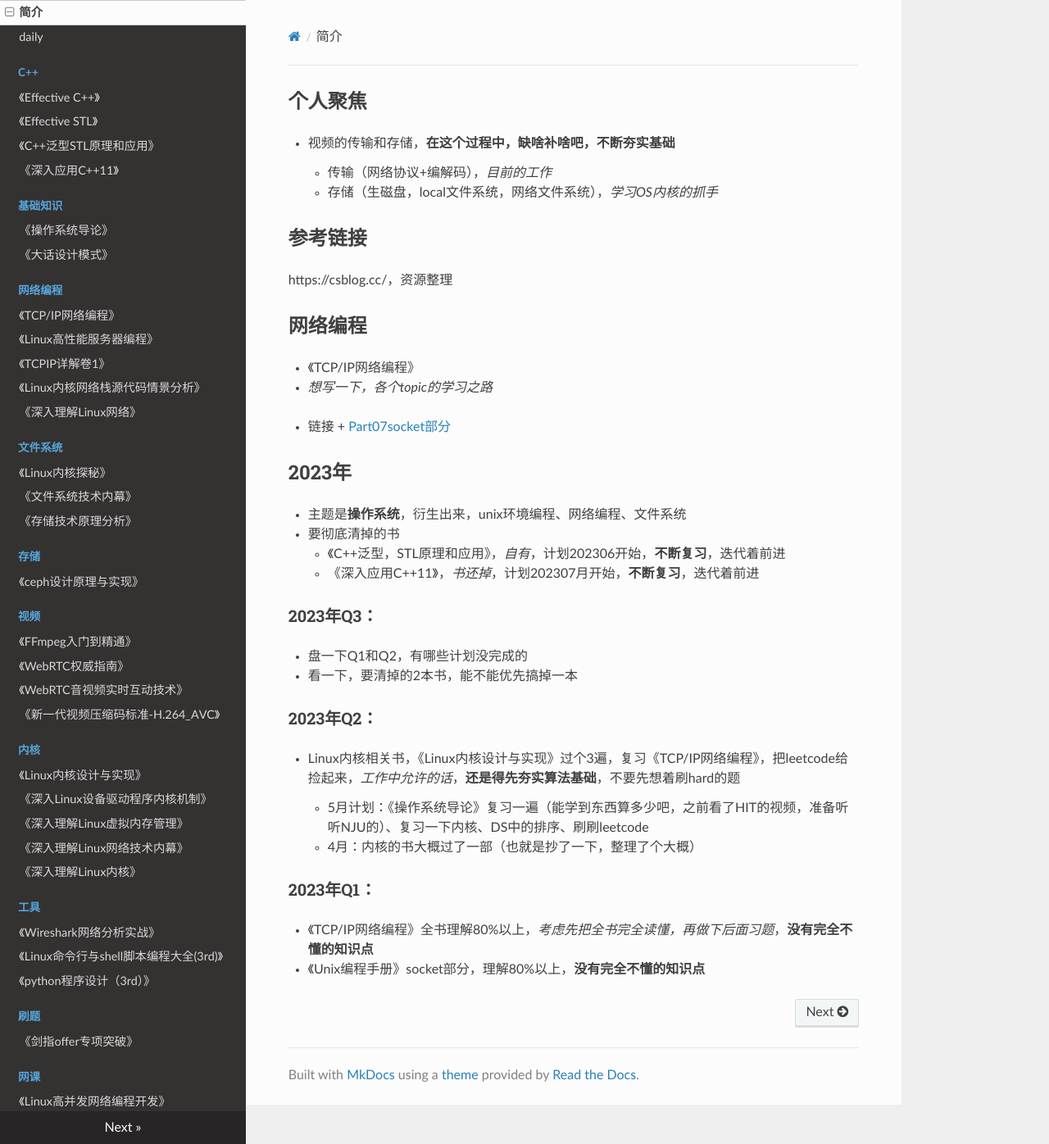
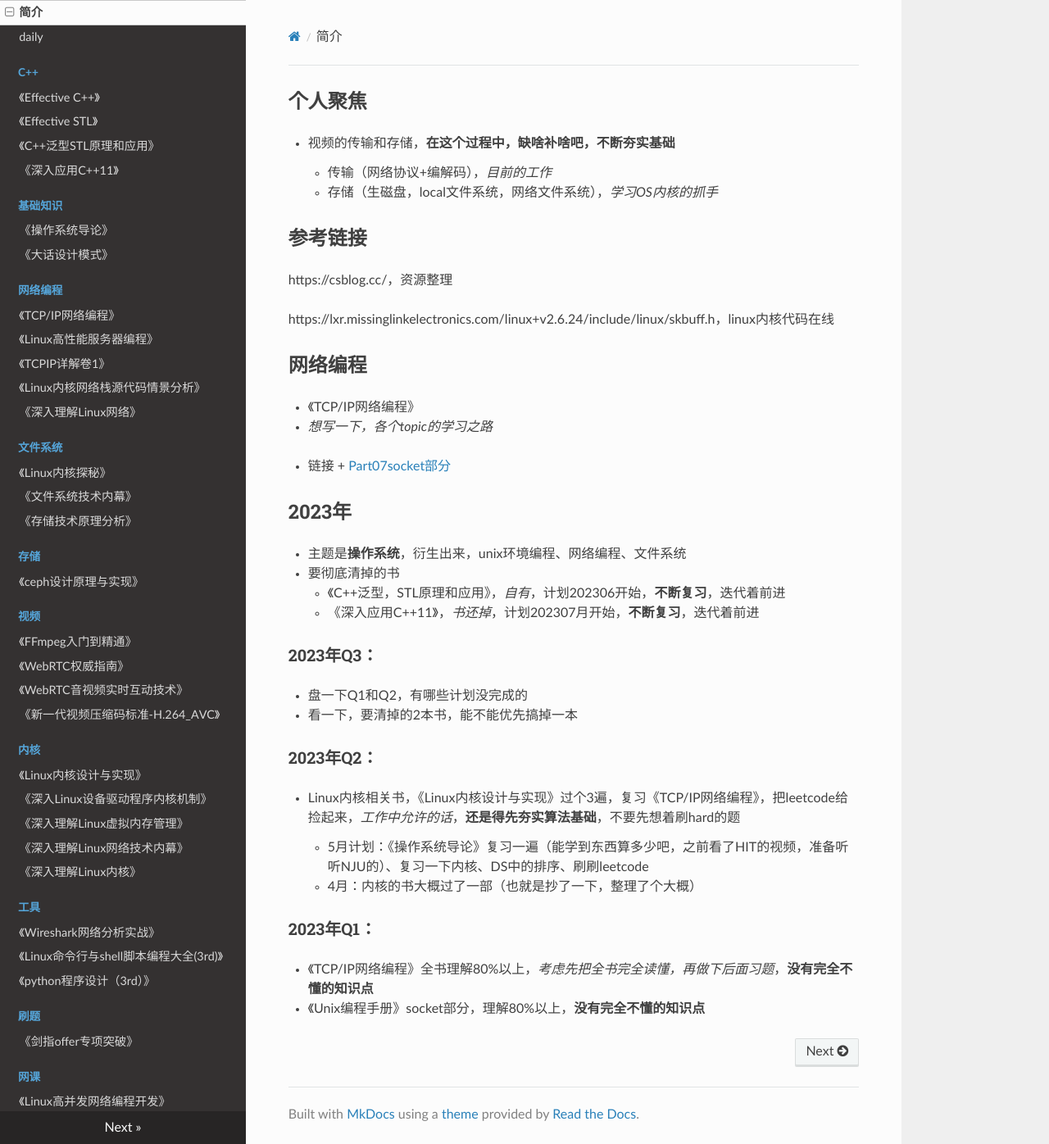
Before and after one commit to wolflion/booknotes, an MkDocs documentation site: the page built from docs/index.md, in a window 1280 px wide and 1396 px high. Shown: the whole window at 82% size. Built offline with MkDocs 1.6.1, drawn with Linux system fonts in a browser that asks for light colours; nearby versions of some CDN libraries; some of the changed lines change nothing that is shown.

Commit message:
Update index.md

```diff
--- a/docs/index.md
+++ b/docs/index.md
@@ -7,6 +7,8 @@
 ## 参考链接
 
 https://csblog.cc/，资源整理
+
+https://lxr.missinglinkelectronics.com/linux+v2.6.24/include/linux/skbuff.h，linux内核代码在线
 
 ## 网络编程
 
```
